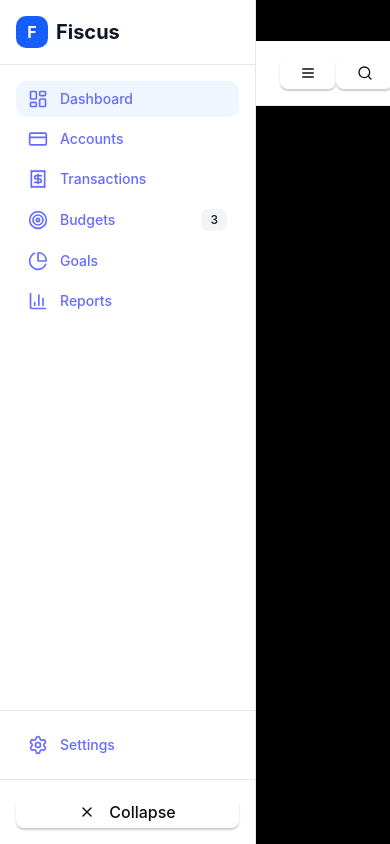
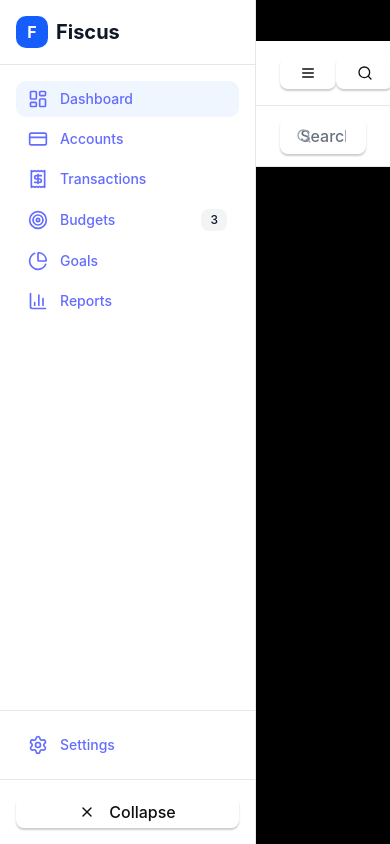
Before and after one commit to 12Mosch/Fiscus, a React (Vite) app: page /dashboard in a window 390 px wide. Both pictures are taken after a click on the button 364 px from the left and 73 px from the top of the page. Shown: the top 844 px of the page. Built offline with nearby package versions, Linux system fonts and the light colour scheme.

Commit message:
feat: implement mobile search functionality in DashboardHeader component

```diff
--- a/src/components/layout/DashboardHeader.tsx
+++ b/src/components/layout/DashboardHeader.tsx
@@ -45,6 +45,7 @@ export function DashboardHeader({ onMenuClick }: DashboardHeaderProps) {
 		document.documentElement.classList.contains("dark"),
 	);
 	const [searchQuery, setSearchQuery] = useState("");
+	const [isMobileSearchOpen, setIsMobileSearchOpen] = useState(false);
 
 	// Sync dark mode state with DOM on mount
 	useEffect(() => {
@@ -64,6 +65,25 @@ export function DashboardHeader({ onMenuClick }: DashboardHeaderProps) {
 		const newDarkMode = !isDarkMode;
 		setIsDarkMode(newDarkMode);
 		document.documentElement.classList.toggle("dark", newDarkMode);
+	};
+
+	const handleSearch = (query: string) => {
+		// TODO: Implement actual search functionality
+		// This could filter transactions, accounts, etc.
+		console.log("Searching for:", query);
+	};
+
+	const handleMobileSearchToggle = () => {
+		setIsMobileSearchOpen(!isMobileSearchOpen);
+	};
+
+	const handleSearchChange = (e: React.ChangeEvent<HTMLInputElement>) => {
+		const query = e.target.value;
+		setSearchQuery(query);
+		// Debounce search or trigger on enter
+		if (query.length > 2 || query.length === 0) {
+			handleSearch(query);
+		}
 	};
 
 	const handleNotificationClick = (notification: NotificationItem) => {
@@ -103,12 +123,12 @@ export function DashboardHeader({ onMenuClick }: DashboardHeaderProps) {
 
 					{/* Search */}
 					<div className="relative hidden md:block">
-						<Search className="absolute left-3 top-1/2 h-4 w-4 -translate-y-1/2 text-gray-400" />
+						<Search className="absolute left-4 top-1/2 h-4 w-4 -translate-y-1/2 text-gray-400 z-10 pointer-events-none" />
 						<Input
 							placeholder="Search transactions, accounts..."
 							value={searchQuery}
-							onChange={(e) => setSearchQuery(e.target.value)}
-							className="w-64 pl-10"
+							onChange={handleSearchChange}
+							className="w-64 pl-12"
 						/>
 					</div>
 				</div>
@@ -116,7 +136,13 @@ export function DashboardHeader({ onMenuClick }: DashboardHeaderProps) {
 				{/* Right Section */}
 				<div className="flex items-center gap-2">
 					{/* Search Button (Mobile) */}
-					<Button variant="ghost" size="sm" className="md:hidden">
+					<Button
+						variant="ghost"
+						size="sm"
+						className="md:hidden"
+						onClick={handleMobileSearchToggle}
+						aria-label="Toggle search"
+					>
 						<Search className="h-5 w-5" />
 					</Button>
 
@@ -234,6 +260,22 @@ export function DashboardHeader({ onMenuClick }: DashboardHeaderProps) {
 					</DropdownMenu>
 				</div>
 			</div>
+
+			{/* Mobile Search Input */}
+			{isMobileSearchOpen && (
+				<div className="border-t border-gray-200 dark:border-gray-800 bg-white dark:bg-gray-950 px-6 py-3 md:hidden">
+					<div className="relative">
+						<Search className="absolute left-4 top-1/2 h-4 w-4 -translate-y-1/2 text-gray-400 z-10 pointer-events-none" />
+						<Input
+							placeholder="Search transactions, accounts..."
+							value={searchQuery}
+							onChange={handleSearchChange}
+							className="w-full pl-12"
+							autoFocus
+						/>
+					</div>
+				</div>
+			)}
 		</header>
 	);
 }
```
